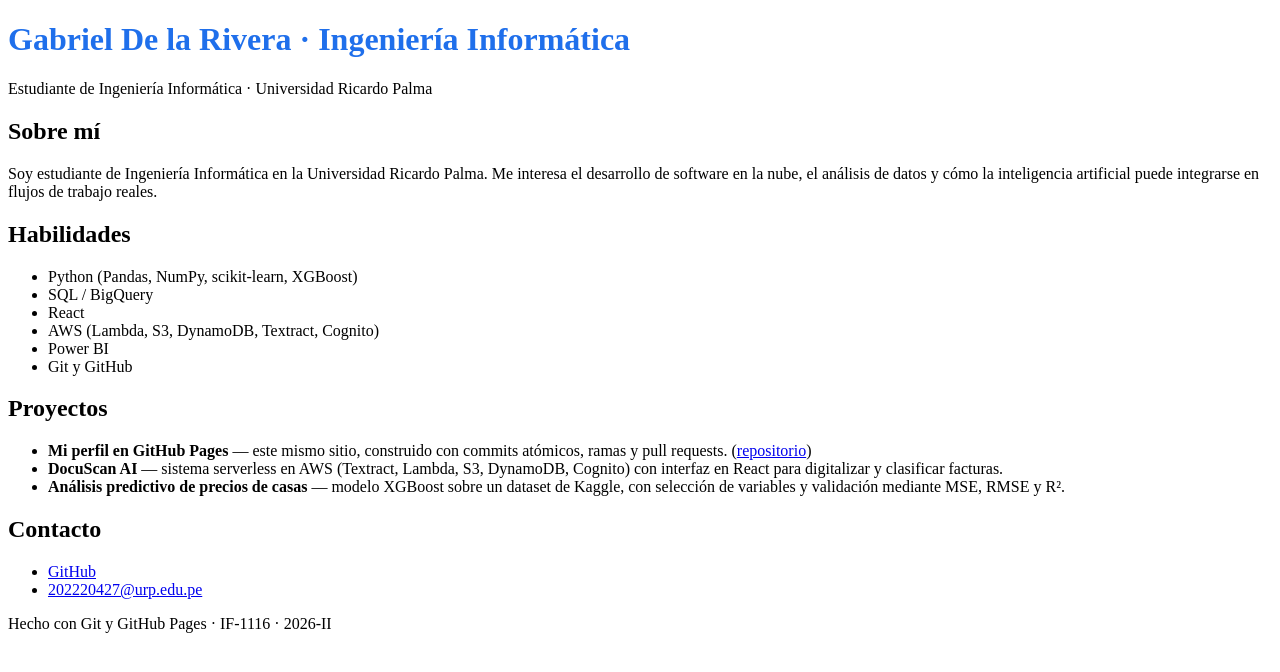
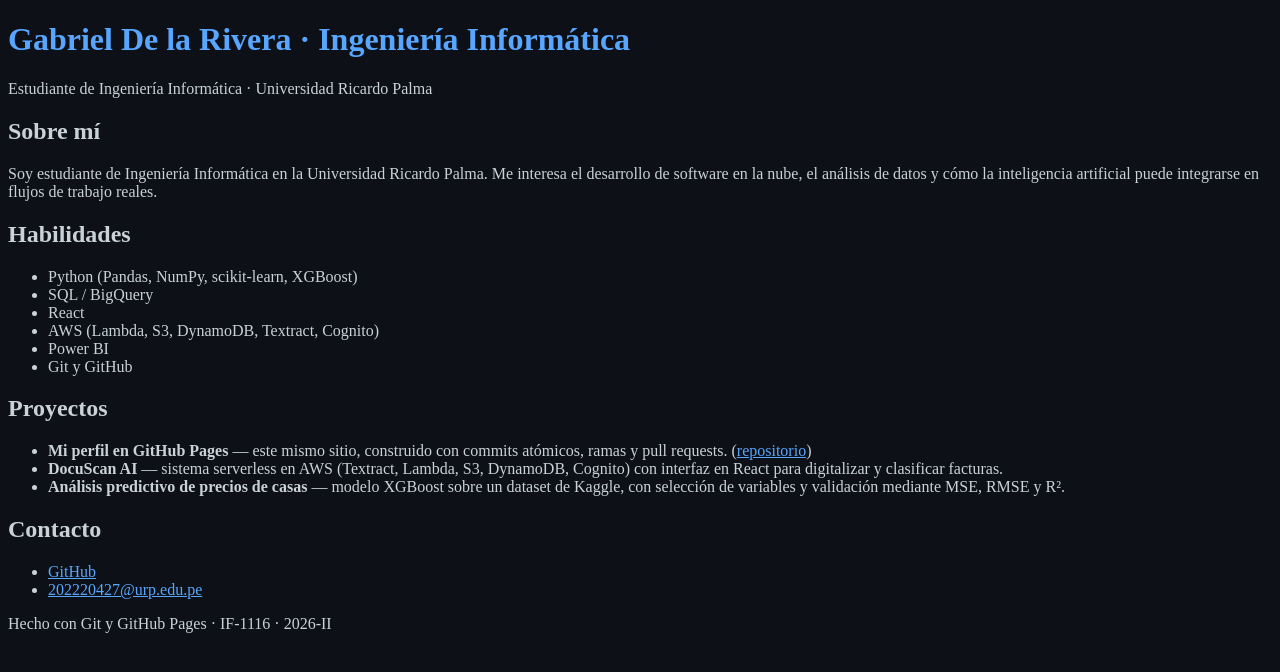
Before and after one commit to Gabrieldla/Gabrieldla.github.io, a plain HTML site: page index.html in a window 1280 px wide. Drawn offline with Linux system fonts and the dark colour scheme.

Commit message:
Agregar modo oscuro con prefers-color-scheme

```diff
--- a/index.html
+++ b/index.html
@@ -4,7 +4,14 @@
   <meta charset="UTF-8">
   <meta name="viewport" content="width=device-width, initial-scale=1.0">
   <title>Gabriel De la Rivera</title>
-  <style>.titulo { color: #1f6feb; }</style>
+  <style>
+    .titulo { color: #1f6feb; }
+    @media (prefers-color-scheme: dark) {
+      body { background: #0d1117; color: #c9d1d9; }
+      a { color: #58a6ff; }
+      .titulo { color: #58a6ff; }
+    }
+  </style>
 </head>
 <body>
   <header>
```
